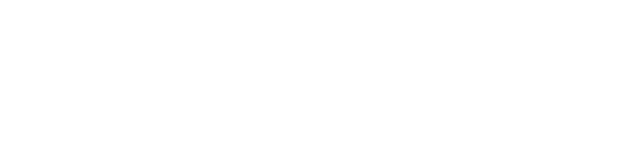
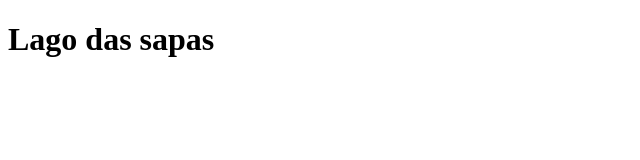
Before and after one commit to Henrygeiger/17-11-aula-, a plain HTML site: page index.html in a window 1280 px wide. Shown: the whole page, without its empty margins (0-640 px from the left). Drawn offline with Linux system fonts and the light colour scheme.

Commit message:
Publicar

```diff
--- a/index.html
+++ b/index.html
@@ -7,5 +7,7 @@
 </head>
 <body>
 
+<h1>Lago das sapas</h1>
+
 </body>
 </html>
```
